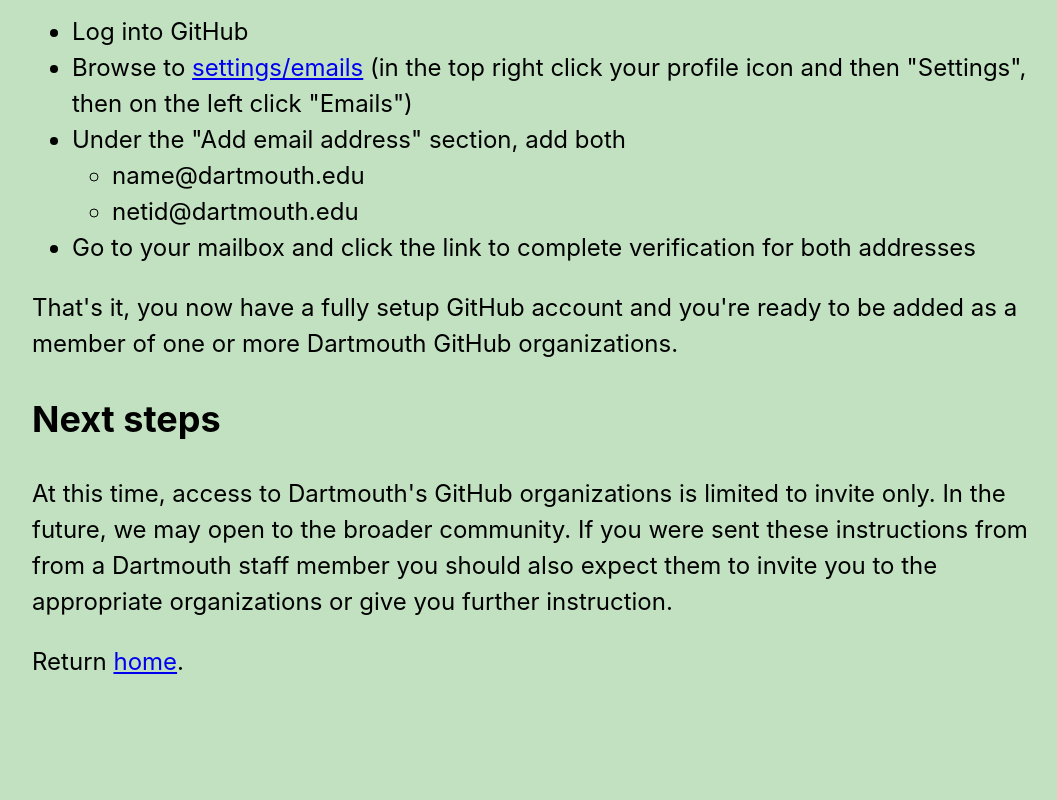
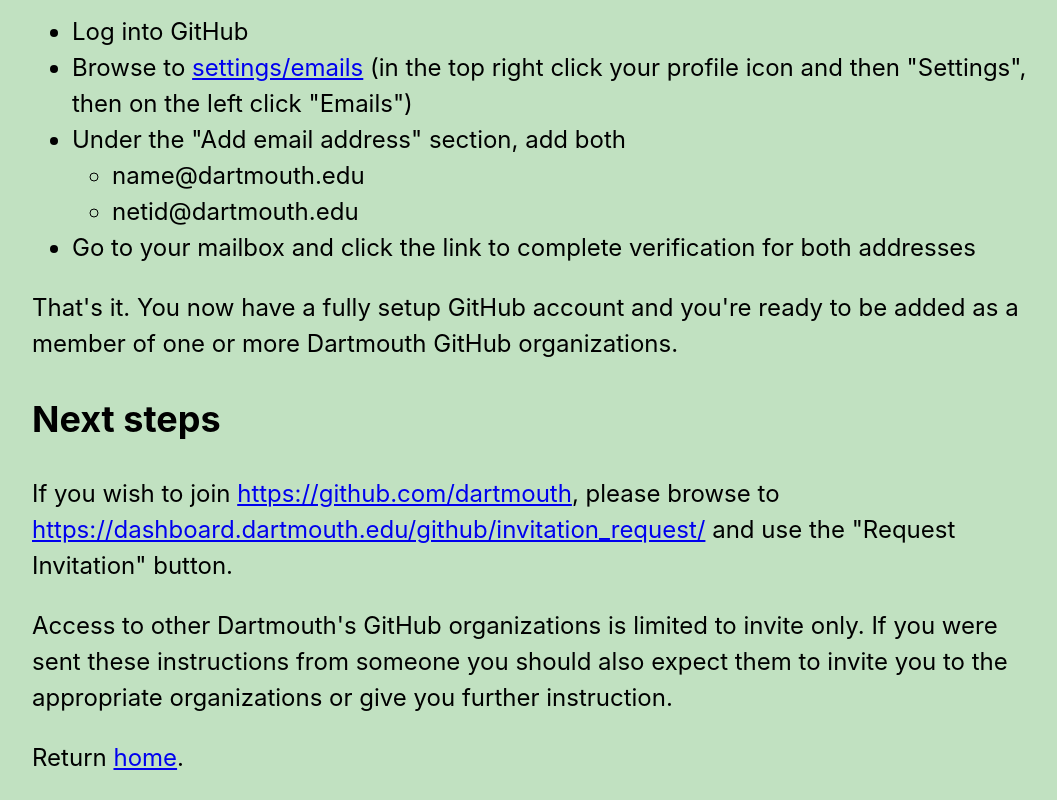
Before and after one commit to dartmouth/get-started-on-dartmouth-github, a plain HTML site: page add-dartmouth-email/index.html in a window 1280 px wide. Shown: the part 572-1372 px from the top of the page, without its empty margins (102-1159 px from the left). Before the commit the page ends 1276 px from the top, so only its background shows below. Drawn offline with Linux system fonts and the light colour scheme.

Commit message:
updated for self-service invites

```diff
--- a/add-dartmouth-email/index.html
+++ b/add-dartmouth-email/index.html
@@ -31,11 +31,13 @@
   <li>Go to your mailbox and click the link to complete verification for both addresses</li>
 </ul>
 
-<p>That's it, you now have a fully setup GitHub account and you're ready to be added as a member of one or more Dartmouth GitHub organizations.</p>
+<p>That's it. You now have a fully setup GitHub account and you're ready to be added as a member of one or more Dartmouth GitHub organizations.</p>
 
 <h2>Next steps</h2>
 
-<p>At this time, access to Dartmouth's GitHub organizations is limited to invite only. In the future, we may open to the broader community. If you were sent these instructions from from a Dartmouth staff member you should also expect them to invite you to the appropriate organizations or give you further instruction.</p>
+<p>If you wish to join <a href="https://github.com/dartmouth">https://github.com/dartmouth</a>, please browse to <a href="https://dashboard.dartmouth.edu/github/invitation_request/">https://dashboard.dartmouth.edu/github/invitation_request/</a> and use the "Request Invitation" button.</p>
+
+<p>Access to other Dartmouth's GitHub organizations is limited to invite only. If you were sent these instructions from someone you should also expect them to invite you to the appropriate organizations or give you further instruction.</p>
 
 <p>Return <a href="../">home</a>.</p>
 
```
Also changed, not shown: create-account/index.html (+2 -1 lines).
